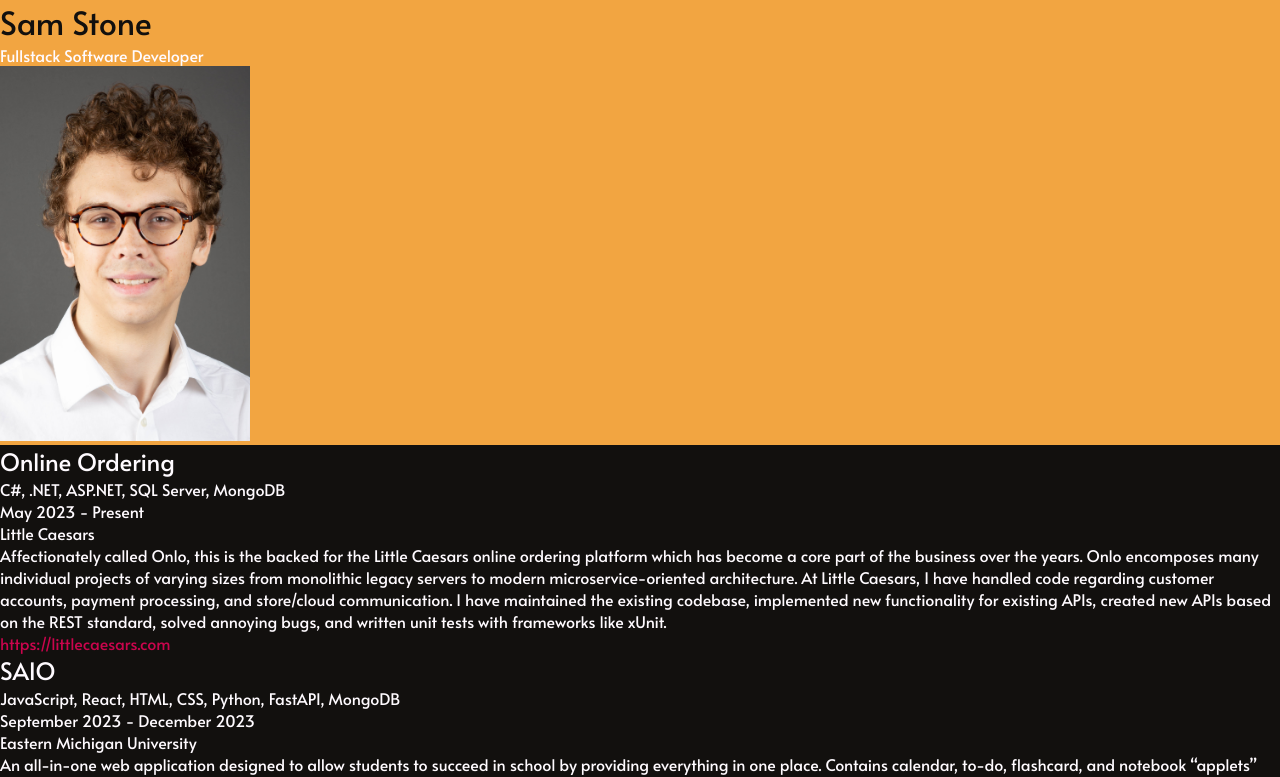
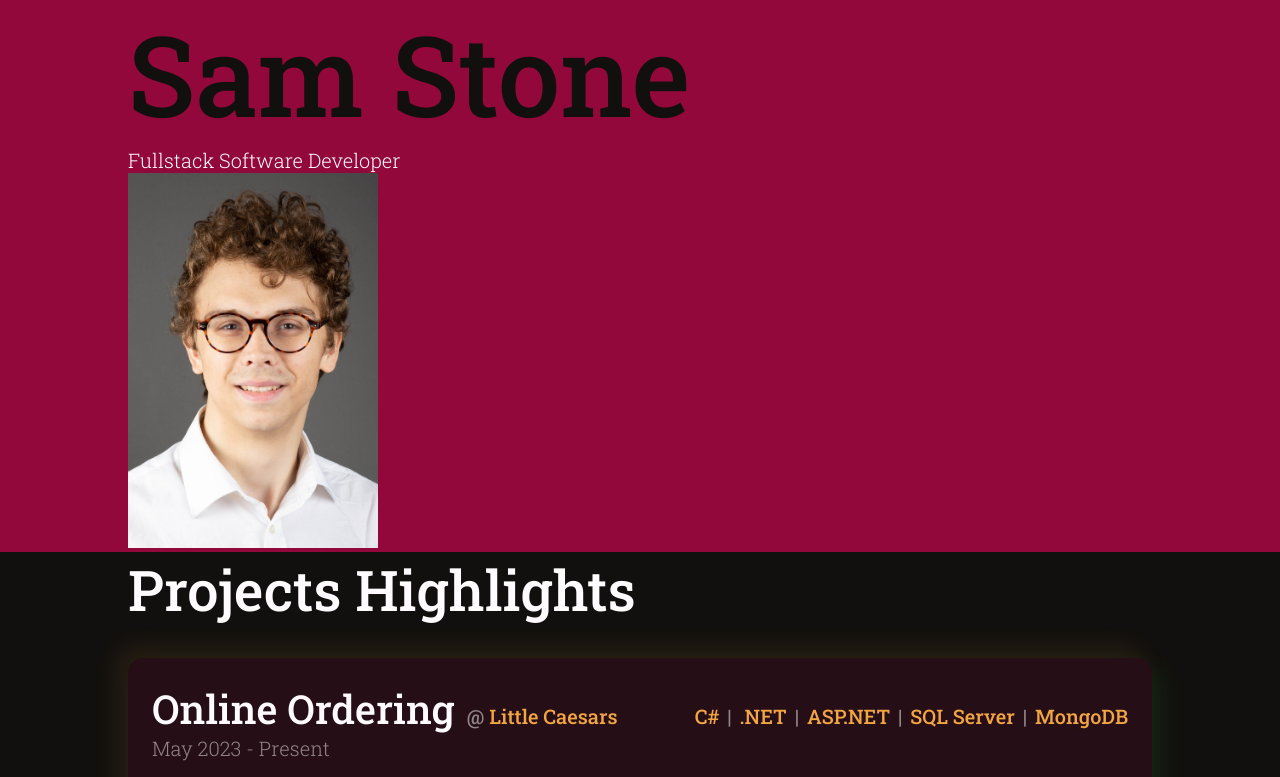
Before and after one commit to samstone02/static-portfolio-site, an Angular app: page / in a window 1280 px wide. Shown: the top 777 px of the page. Built offline with nearby package versions, Linux system fonts and the light colour scheme; a web font is replaced by a local one.

Commit message:
theme implementation for project section

```diff
--- a/src/app/app.component.css
+++ b/src/app/app.component.css
@@ -8,8 +8,7 @@ app-root {
 .app-root--main {
     color: rgb(254, 252, 251);
     background-color: rgb(18, 16, 14);
-    /* box-shadow: 10px 10px 10px #79C7C5; */
 
-    /* width: 65%; */
-    margin: auto;
+    /* margin: auto; */
+    /* margin: 24px; */
 }
--- a/src/app/content/project-summary/project-summary.component.css
+++ b/src/app/content/project-summary/project-summary.component.css
@@ -0,0 +1,75 @@
+app-project-summary {
+    background-color: var(--secondary-color-10-percent);
+    box-shadow:
+        10px 10px 25px var(--quaternary-color-10-percent),
+        -10px -10px 25px var(--tertiary-color-10-percent);;
+    border-radius: 15px;
+
+    display: block;
+    position: static;
+    margin-top: 32px;
+    margin-bottom: 64px;
+    padding: 24px;
+}
+
+.app-project-summary--header {
+    display: flex;
+    align-items: baseline;
+    justify-content: space-between;
+}
+
+.app-project-summary--header--top {
+    /* max-width: 40%; */
+}
+
+.app-project-summary--header--title-and-company {
+    display: flex;
+    align-items: baseline;
+}
+
+.app-project-summary--header--title-and-company--company {
+    display: flex;
+    align-items: baseline;
+    padding-left: 12px;
+    padding-right: 0px;
+    color: var(--tertiary-color);
+}
+
+.app-project-summary--header--title-and-company--company>span {
+    color: var(--text-color-light-60-percent);
+}
+
+.app-project-summary--header--title-and-company--company--commat {
+    color: var(--tertiary-color);
+}
+
+.app-project-summary--header--skills {
+    color: var(--tertiary-color);
+    /* max-width: 50%; */
+    direction: rtl;
+}
+
+.app-project-summary--header--skills>span {
+    color: var(--tertiary-color);
+}
+
+.app-project-summary--header--skills>span>span {
+    color: var(--text-color-light-60-percent);
+
+    margin-left: 0.15em;
+    margin-right: 0.15em;
+}
+
+.app-project-summary--header--when {
+    color: var(--text-color-light-60-percent);
+}
+
+.app-project-summary--description {
+    color: var(--text-color-light-90-percent);
+
+    padding-top: 24px;
+}
+
+.app-project-summary--link {
+    padding-top: 12px;
+}
--- a/src/app/content/project-summary/project-summary.component.html
+++ b/src/app/content/project-summary/project-summary.component.html
@@ -1,6 +1,21 @@
-<h2>{{title}}</h2>
-<p>{{skills}}</p>
-<p>{{when}}</p>
-<p>{{company}}</p>
-<p>{{description}}</p>
-<a href={{project_link}}  target="_blank">{{project_link}}</a>
+<div class="app-project-summary--header">
+    <div class="app-project-summary--header--top">
+        <div class="app-project-summary--header--title-and-company">
+            <h3>{{title}}</h3>
+            <h4 class="app-project-summary--header--title-and-company--company">
+                <span class="app-project-summary--header--title-and-company--company--commat">&commat;</span>
+                &nbsp;{{company}}
+            </h4>
+        </div>
+        <p class="app-project-summary--header--when">{{when}}</p>
+    </div>
+    <h4 class="app-project-summary--header--skills">
+        <span *ngFor="let skill of skills; first as isFirst">
+            <span *ngIf="!isFirst;">|</span> {{skill}}
+        </span>
+    </h4>
+</div>
+<p class="app-project-summary--description">{{description}}</p>
+<div class="app-project-summary--link" >
+    <a href={{project_link}}  target="_blank">{{project_link}}</a>
+</div>
--- a/src/app/sections/call-to-action/call-to-action.component.html
+++ b/src/app/sections/call-to-action/call-to-action.component.html
@@ -1 +1 @@
-<p>call-to-action works!</p>
+<a href="mailto: mailto:samuelrystone@gmail.com?subject=Get In Touch&body=Hello Sam! I was SOOO impressed with your portfolio website... "><h2>Contact</h2></a>
--- a/src/app/sections/call-to-action/call-to-action.component.ts
+++ b/src/app/sections/call-to-action/call-to-action.component.ts
@@ -1,11 +1,12 @@
-import { Component } from '@angular/core';
+import { Component, ViewEncapsulation } from '@angular/core';
 
 @Component({
   selector: 'app-call-to-action',
   standalone: true,
   imports: [],
   templateUrl: './call-to-action.component.html',
-  styleUrl: './call-to-action.component.css'
+  styleUrl: './call-to-action.component.css',
+  encapsulation: ViewEncapsulation.None
 })
 export class CallToActionComponent {
 
--- a/src/app/sections/hero/hero.component.css
+++ b/src/app/sections/hero/hero.component.css
@@ -1,15 +1,20 @@
 app-hero {
-    background-color: var(--secondary-color);
+    background-color: var(--secondary-color-50-percent);
 
     display: block;
     width: 100vw;
 }
 
-app-hero>h1 {
+app-hero>div {
+    width: var(--main-content-width);
+    margin: auto;
+}
+
+app-hero>div>h1 {
     color: var(--text-color-dark);
 }
 
-app-hero>img {
+app-hero>div>img {
   width: 250px;
   /* height: 250px;   */
 }
--- a/src/app/sections/hero/hero.component.html
+++ b/src/app/sections/hero/hero.component.html
@@ -1,3 +1,5 @@
-<h1>Sam Stone</h1>
-<p>Fullstack Software Developer</p>
-<img src="/assets/headshot.jpg">
+<div>
+    <h1>Sam Stone</h1>
+    <p>Fullstack Software Developer</p>
+    <img src="/assets/headshot.jpg">
+</div>
--- a/src/app/sections/projects/projects.component.css
+++ b/src/app/sections/projects/projects.component.css
@@ -0,0 +1,5 @@
+app-projects {
+    display: block;
+    width: var(--main-content-width);
+    margin: auto;
+}
--- a/src/app/sections/projects/projects.component.html
+++ b/src/app/sections/projects/projects.component.html
@@ -1,17 +1,19 @@
+<h2>Projects Highlights</h2>
+
 <app-project-summary
     [title]="'Online Ordering'"
     [company]="'Little Caesars'"
     [when]="'May 2023 - Present'"
-    [skills]="'C#, .NET, ASP.NET, SQL Server, MongoDB'"
+    [skills]="['C#', '.NET', 'ASP.NET', 'SQL Server', 'MongoDB']"
     [project_link]="'https://littlecaesars.com'"
-    [description]="'Affectionately called Onlo, this is the backed for the Little Caesars online ordering platform which has become a core part of the business over the years. Onlo encomposes many individual projects of varying sizes from monolithic legacy servers to modern microservice-oriented architecture. At Little Caesars, I have handled code regarding customer accounts, payment processing, and store/cloud communication. I have maintained the existing codebase, implemented new functionality for existing APIs, created new APIs based on the REST standard, solved annoying bugs, and written unit tests with frameworks like xUnit.'"
+    [description]="'Known internally as Onlo, this is the backend for the Little Caesars online ordering platform which has become a core part of the business over the years. Onlo encomposes many individual projects of varying sizes from monolithic legacy servers to modern microservice-oriented architecture. At Little Caesars, I have handled code regarding customer accounts, payment processing, and store/cloud communication. I have maintained the existing codebase, implemented new functionality for existing APIs, created new APIs based on the REST standard, solved annoying bugs, and written unit tests with frameworks like xUnit.'"
 />
 
 <app-project-summary
     [title]="'SAIO'"
     [company]="'Eastern Michigan University'"
     [when]="'September 2023 - December 2023'"
-    [skills]="'JavaScript, React, HTML, CSS, Python, FastAPI, MongoDB'"
+    [skills]="['JavaScript', 'React', 'HTML', 'CSS', 'Python', 'FastAPI', 'MongoDB']"
     [project_link]="'https://github.com/COSC481W-2023Fall/SAIO'"
     [description]="'An all-in-one web application designed to allow students to succeed in school by providing everything in one place. Contains calendar, to-do, flashcard, and notebook “applets” and boasts an interactive and customizable user interface. As team leader, directed the  of the project\'s goals and architecture, coordinated meetings, and organized the project backlog. In addition to leadership responsibilities, I developed full stack features like the Notebook applet and the dynamic web interface.'"
 />
@@ -20,7 +22,7 @@
     [title]="'SamS\'s Musket Mod'"
     [company]="'Self-Driven'"
     [when]="'January 2024 - March 2024'"
-    [skills]="'Java'"
+    [skills]="['Java']"
     [project_link]="'https://www.curseforge.com/members/sams/projects'"
     [description]="'A personal project made for a favorite pastime. Interacted with the Gradle build system and reverse-engineered a large code base with little available documentation. Used advanced techniques like reflection and multithreading and interacted with complex inheritance hierarchies to complete the project in a reasonable time frame.'"
 />
@@ -29,7 +31,7 @@
     [title]="'Stock Breaker'"
     [company]="'EMU Game Developer Guild'"
     [when]="'September 2023- December 2023'"
-    [skills]="'Java'"
+    [skills]="['C#','Unity']"
     [project_link]="'N/A'"
     [description]="'Top-down brawler video game with a kid\'s drawing art style created as part of the EMU Game Developer Guild. Coded scripts for character control, enemy AI, and boss AI, collaborated with team members across teams and of varying experience to commit new features, and contributed to the game\'s design and direction.'"
 />
--- a/src/app/sections/projects/projects.component.ts
+++ b/src/app/sections/projects/projects.component.ts
@@ -1,4 +1,4 @@
-import { Component } from '@angular/core';
+import { Component, ViewEncapsulation } from '@angular/core';
 import { ProjectSummaryComponent } from '../../content/project-summary/project-summary.component';
 
 @Component({
@@ -6,7 +6,8 @@ import { ProjectSummaryComponent } from '../../content/project-summary/project-s
   standalone: true,
   imports: [ProjectSummaryComponent],
   templateUrl: './projects.component.html',
-  styleUrl: './projects.component.css'
+  styleUrl: './projects.component.css',
+  encapsulation: ViewEncapsulation.None
 })
 export class ProjectsComponent {
 
--- a/src/styles.css
+++ b/src/styles.css
@@ -3,26 +3,58 @@
 @import url('https://fonts.googleapis.com/css2?family=Hammersmith+One&family=Radio+Canada:ital,wght@0,300..700;1,300..700&family=Unbounded:wght@200..900&display=swap');
 @import url('https://fonts.googleapis.com/css2?family=Barlow+Condensed:ital,wght@0,100;0,200;0,300;0,400;0,500;0,600;0,700;0,800;0,900;1,100;1,200;1,300;1,400;1,500;1,600;1,700;1,800;1,900&display=swap');
 @import url('https://fonts.googleapis.com/css2?family=Barlow+Condensed:ital,wght@0,100;0,200;0,300;0,400;0,500;0,600;0,700;0,800;0,900;1,100;1,200;1,300;1,400;1,500;1,600;1,700;1,800;1,900&family=Saira+Extra+Condensed:wght@100;200;300;400;500;600;700;800;900&family=Sofia+Sans+Extra+Condensed:ital,wght@0,1..1000;1,1..1000&family=Stint+Ultra+Condensed&display=swap');
+@import url('https://fonts.googleapis.com/css2?family=Roboto+Slab:wght@100..900&display=swap');
 
 :root {
     --primary-color: rgb(18, 16, 14);
-    --secondary-color: rgb(242, 165, 65);
-    --tertiary-color: rgb(202, 5, 77);
+    --secondary-color: rgb(202, 5, 77);
+    --secondary-color-10-percent: rgba(202, 5, 77, 0.1);
+    --secondary-color-50-percent: rgba(202, 5, 77, 0.7);
+    --tertiary-color: rgb(242, 165, 65);
+    --tertiary-color-10-percent: rgba(242, 165, 65, 0.1);
+    --quaternary-color: rgb(31, 211, 79);
+    --quaternary-color-10-percent: rgba(31, 211, 79, 0.1);
     --text-color-light: rgb(255, 251, 255);
+    --text-color-light-60-percent:  rgba(255, 251, 255, 0.5);
+    --text-color-light-90-percent:  rgba(255, 251, 255, 0.8);
     --text-color-dark: rgb(18, 16, 14);
+
+    --main-content-width: 80%;
 }
 
 * {
     color: var(--text-color-light);
 
-    font-family: "Alata", sans-serif;
-    font-weight: 300;
+    font-family: "Roboto Slab", sans-serif;
+    font-weight: 500;
     font-style: normal;
     text-decoration: none;
 
     padding: 0;
     margin: 0;
     min-width: 0;
+}
+
+h1 {
+    font-size: 7em;
+}
+
+h2 {
+    font-size: 3.5em;
+}
+
+h3 {
+    font-size: 2.5em;
+}
+
+h4 {
+    font-size: 1.25em;
+}
+
+p {
+    font-size: 1.25em;
+    font-family: 'Roboto Slab', serif;
+    font-weight: 300;
 }
 
 a {
```
Also changed, not shown: src/app/content/project-summary/project-summary.component.ts (+6 -4 lines), 1 other file (tests, documents, lock files or other folders).
